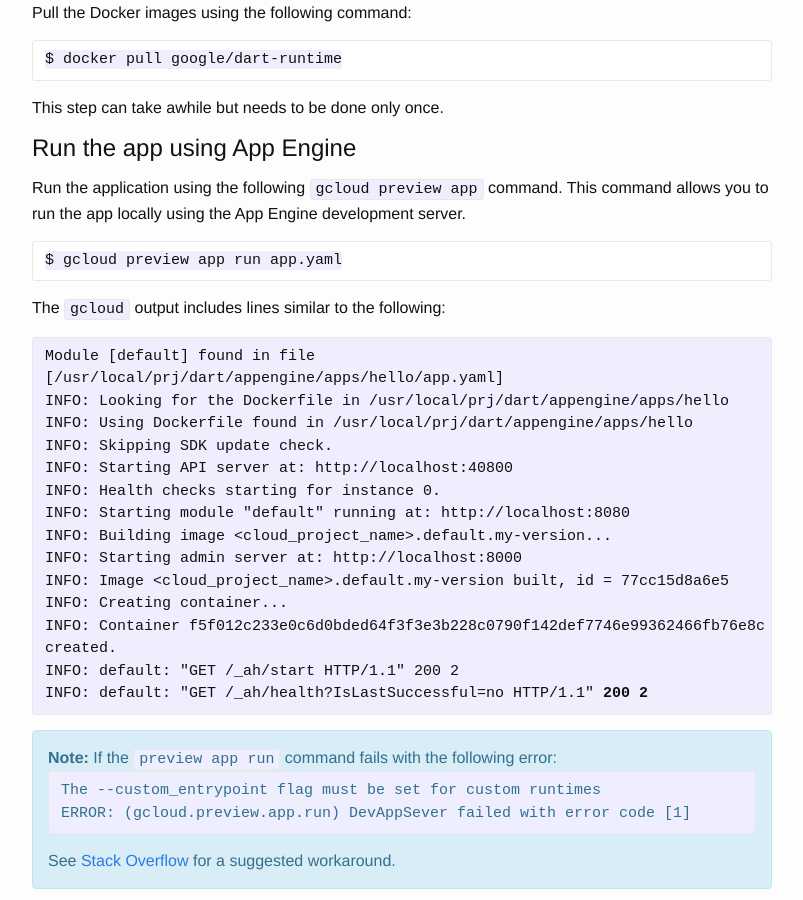
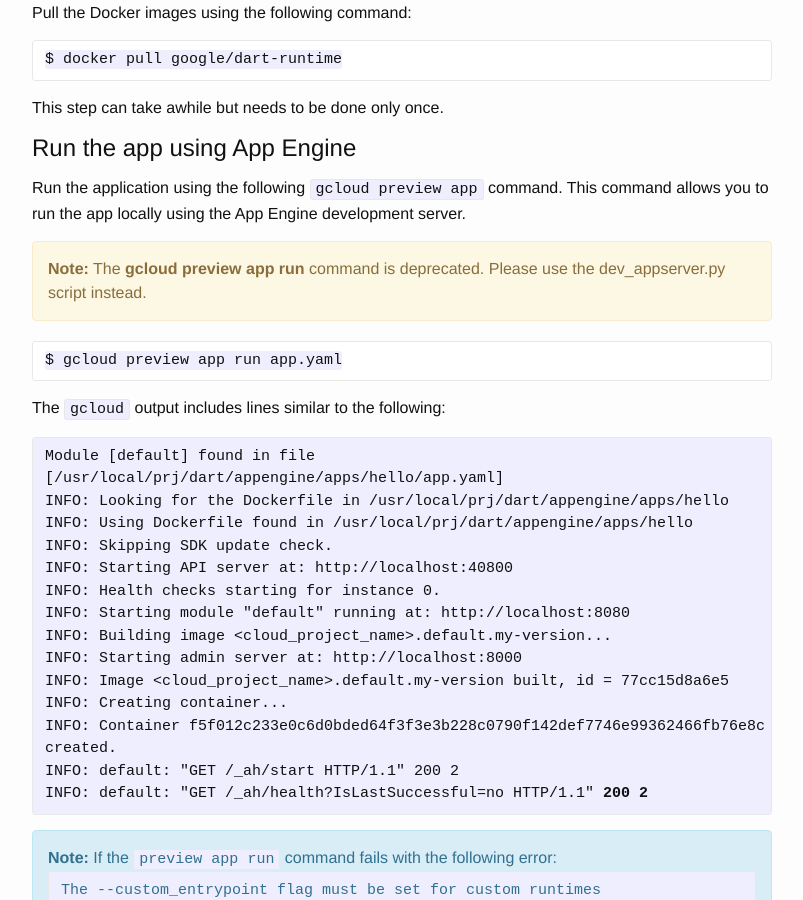
Before and after one commit to dart-archive/old_ghpages_server_docs, a Jekyll site: the page built from google-cloud-platform/app-engine/run.md, in a window 1280 px wide and 900 px high, scrolled down 2833 px. Shown: the whole window, without its empty margins (238-1041 px from the left). Built offline with Jekyll 4.4.1, drawn with Linux system fonts in a browser that asks for light colours.

Commit message:
Adding notes that the "glcoud preview app run" command has been deprecated.

````diff
--- a/google-cloud-platform/app-engine/run.md
+++ b/google-cloud-platform/app-engine/run.md
@@ -154,6 +154,12 @@ Run the application using the following `gcloud preview app`
 command. This command allows you to run the app locally using the
 App Engine development server.
 
+<aside class="alert alert-warning" markdown="1">
+**Note:**
+The <b>gcloud preview app run</b> command is deprecated.
+Please use the dev_appserver.py script instead.
+</aside>
+
 ```
 $ gcloud preview app run app.yaml
 ```
````
Also changed, not shown: google-cloud-platform/app-engine/client-server/index.md (+6 -0 lines).
